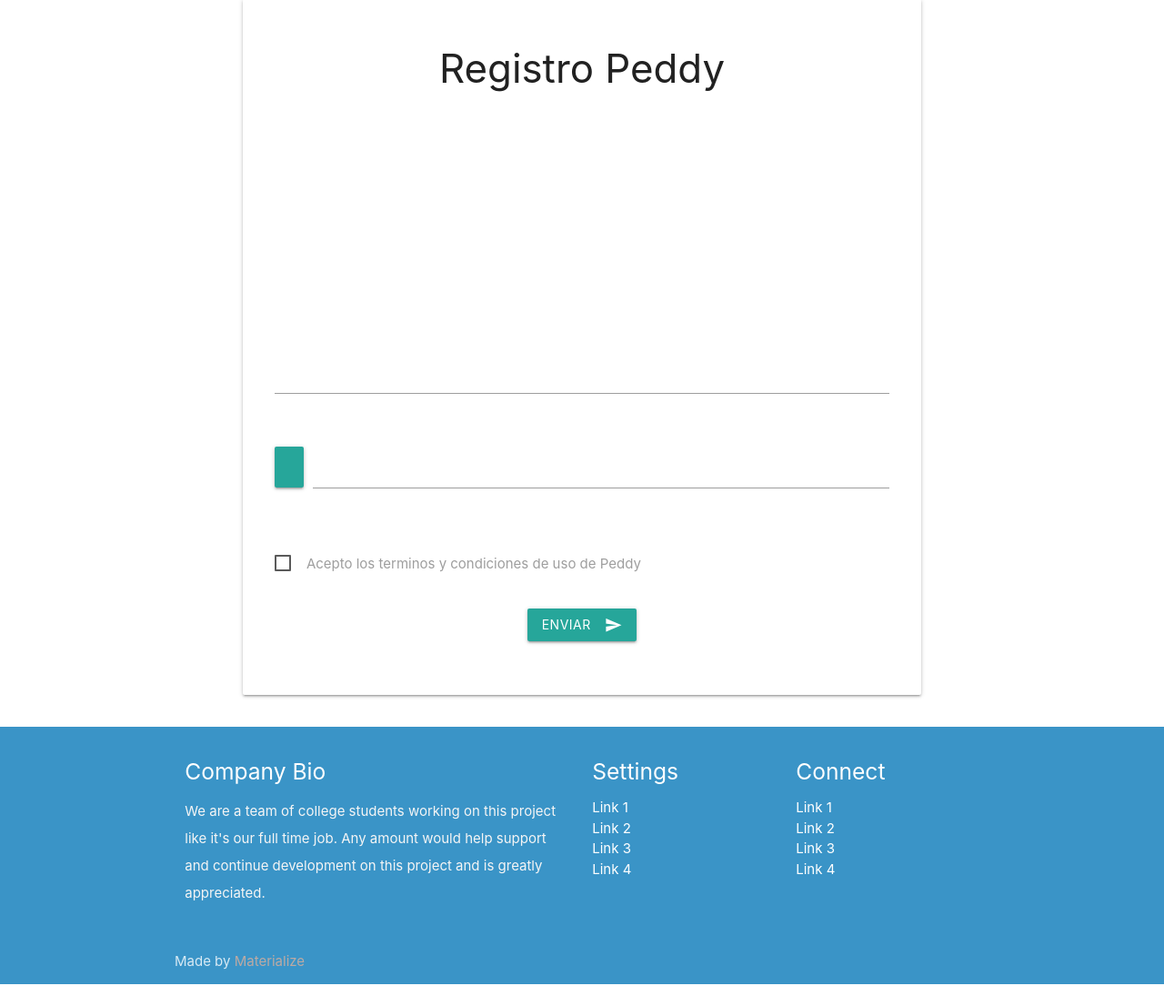
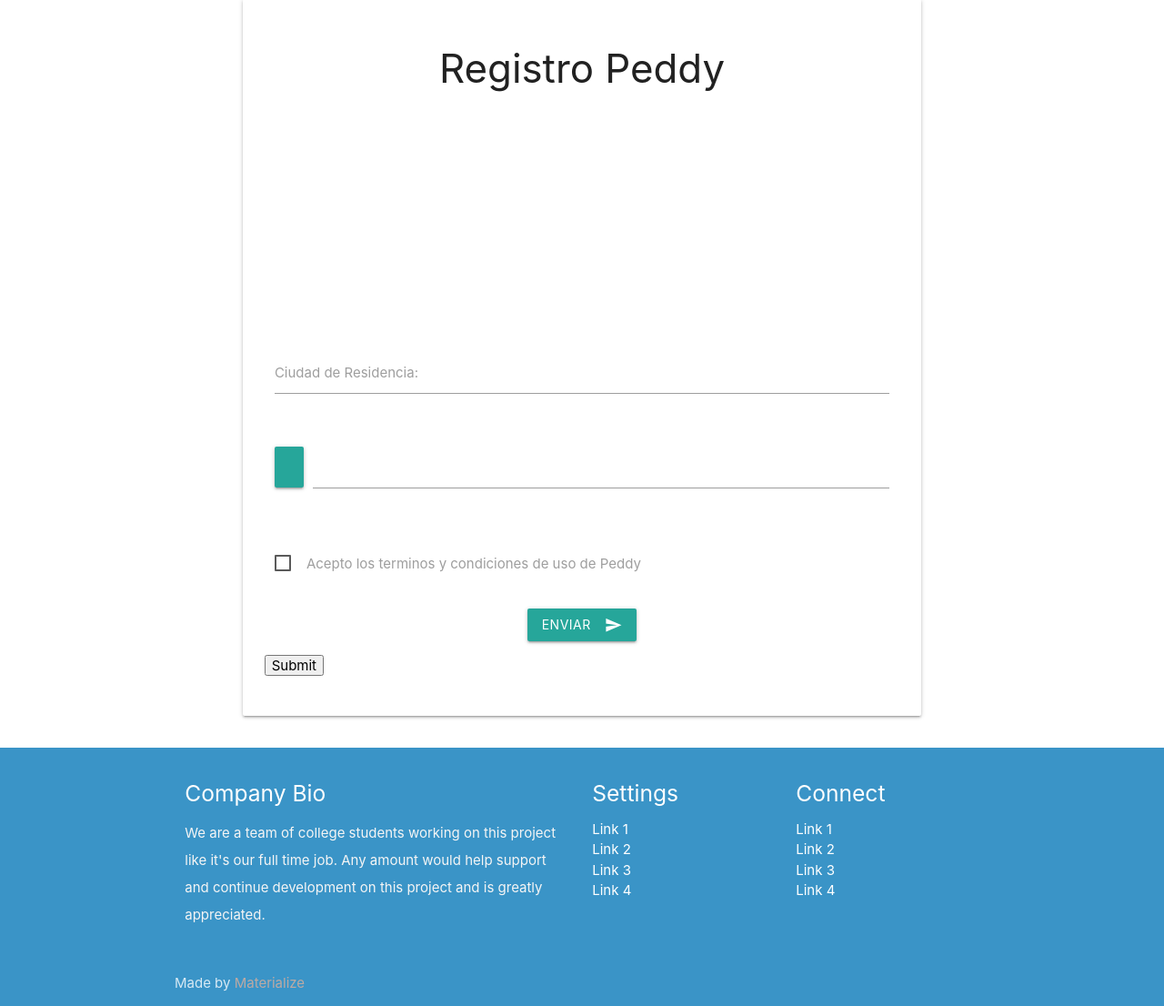
Before and after one commit to RamonRomeroQro/DeJodido, a Django app: template usuarios/templates/singup.html in a window 1280 px wide. Shown: the part 113-1219 px from the top of the page at 91% size. Before the commit the page ends 1195 px from the top, so only its background shows below. Run offline with Django 3.2, Linux system fonts and the light colour scheme; the template is opened without the code that fills it, so the values that code supplies are empty.

Commit message:
fixing create

```diff
--- a/static/css/style.css
+++ b/static/css/style.css
@@ -135,6 +135,14 @@
 .help, .help>*, .help>*>*, .help>*>*>*{
 
     font-size: x-small;
-  color: gray;
+  color: #3a94c7;
 
 }
+
+
+.error, .error>*, .error>*>*, .error>*>*>*{
+
+    font-size: x-small;
+  color: red;
+
+}
--- a/static/js/init.js
+++ b/static/js/init.js
@@ -126,11 +126,6 @@
   });
 
 
-    document.addEventListener('DOMContentLoaded', function() {
-    var elems = document.querySelectorAll('.slider');
-    var instances = M.Slider.init(elems, options);
-  });
-
   // Or with jQuery
 
   $(document).ready(function(){
--- a/templates/searchbar.html
+++ b/templates/searchbar.html
@@ -17,7 +17,7 @@
                             <div class="row" id="topbarsearch">
                               <div class="input-field col s6 s12 red-text">
                                 <i class="blue-text material-icons prefix">search</i>
-                                <input type="text" placeholder="search" id="autocomplete-input" class="autocomplete red-text" >
+                                <input type="text" placeholder="search"  class="autocomplete blue-text" >
                                 </div>
                               </div>
                             </div>
@@ -48,9 +48,9 @@
                        <div class="center row">
                           <div class="col s12 " >
                             <div class="row" id="topbarsearch">
-                              <div class="input-field col s6 s12 red-text">
+                              <div class="input-field col s6 s12 blue-text">
                                 <i class="red-text material-icons prefix">search</i>
-                                <input type="text" placeholder="search" id="autocomplete-input" class="autocomplete red-text" >
+                                <input type="text" placeholder="Ciudad" class="autocomplete blue-text" >
                                 </div>
                               </div>
                             </div>
--- a/usuarios/forms.py
+++ b/usuarios/forms.py
@@ -18,7 +18,7 @@
 
     class Meta:
         model = Usuario
-        fields = ('ciudad','fecha_nacimiento','genero','imagen')
+        fields = ('fecha_nacimiento','genero','imagen')
 
 
 class UsuarioReview(ModelForm):
--- a/usuarios/models.py
+++ b/usuarios/models.py
@@ -28,6 +28,7 @@
     genero = models.IntegerField(choices=GENEROS,verbose_name='Género', null=False, blank=False)
     imagen = models.ImageField(upload_to='imagen_usuarios', verbose_name='Imágen de Perfil', null=True, blank=True)
     ciudad = models.ForeignKey(Ciudad, on_delete=models.CASCADE, verbose_name="Ciudad de Residencia")
+    ciudadUnparsable = models.CharField( verbose_name="Ciudad Unparseable", max_length=500, blank=True, null=True, default='OK')
     fb_id = models.CharField(max_length=20, unique=True, blank=True, null=True)
 
 
@@ -36,7 +37,6 @@
     fecha = models.DateTimeField(default=timezone.now)
     usuario = models.ForeignKey(Usuario, on_delete=models.CASCADE)
     lugar = models.ForeignKey(Lugar, on_delete=models.CASCADE)
-
     calificacion = models.IntegerField(choices=calificaciones,verbose_name='Rating', null=False, blank=False, validators=[MinValueValidator(0),
                                                                                                    MaxValueValidator(5)]
                                        )
--- a/usuarios/templates/singup.html
+++ b/usuarios/templates/singup.html
@@ -22,8 +22,13 @@
                 <div class="input-field col s12">
                     {{ forma.username }}
                     {{ forma.username.label_tag }}
+
+                    <div class="error">
+                                            {{ forma.username.errors }}
+
+                    </div>
+
                     <div class="help">
-                    {{ forma.username.errors }}
                     {{ forma.username.help_text|safe }}
                     </div>
                 </div>
@@ -34,9 +39,13 @@
                 <div class="input-field col s12">
                     {{ forma.email }}
                     {{ forma.email.label_tag }}
+
+                     <div class="error">
+                    {{ forma.email.errors }}
+
+                    </div>
                             <div class="help">
 
-                    {{ forma.email.errors }}
                     {{ forma.email.help_text|safe }}
                             </div>
                 </div>
@@ -49,9 +58,13 @@
                 <div class="input-field col s12 m6">
                     {{ forma.password1 }}
                     {{ forma.password1.label_tag }}
+
+                    <div class="error">
+                    {{ forma.password1.errors }}
+
+                    </div>
                             <div class="help">
 
-                    {{ forma.password1.errors }}
                     {{ forma.password1.help_text|safe }}
                             </div>
                 </div>
@@ -59,9 +72,13 @@
                 <div class="input-field col s12 m6">
                     {{ forma.password2 }}
                     {{ forma.password2.label_tag }}
+                     <div class="error">
+                    {{ forma.password2.errors }}
+
+                    </div>
+
                             <div class="help">
 
-                    {{ forma.password2.errors }}
                     {{ forma.password2.help_text|safe }}
                             </div>
                 </div>
@@ -73,9 +90,12 @@
                 <div class="input-field col s12 m6">
                     {{ forma.first_name }}
                     {{ forma.first_name.label_tag }}
+                    <div class="error">
+                                            {{ forma.first_name.errors }}
+
+                    </div>
                             <div class="help">
 
-                    {{ forma.first_name.errors }}
                     {{ forma.first_name.help_text|safe }}
                             </div>
                 </div>
@@ -83,9 +103,12 @@
                   <div class="input-field col s12 m6">
                     {{ forma.last_name }}
                     {{ forma.last_name.label_tag }}
+                      <div class="error">
+                                              {{ forma.last_name.errors }}
+
+                      </div>
                             <div class="help">
 
-                    {{ forma.last_name.errors }}
                     {{ forma.last_name.help_text|safe }}
                             </div>
                 </div>
@@ -98,9 +121,12 @@
                 <div class="input-field col s12 m6">
                     {{ forma2.fecha_nacimiento }}
                     {{ forma2.fecha_nacimiento.label_tag }}
+                    <div class="error">
+                                            {{ forma2.fecha_nacimiento.errors }}
+
+                    </div>
                             <div class="help">
 
-                    {{ forma2.fecha_nacimiento.errors }}
                     {{ forma2.fecha_nacimiento.help_text|safe }}
                             </div>
                 </div>
@@ -108,26 +134,28 @@
                  <div class="input-field col s12 m6">
                     {{ forma2.genero }}
                     {{ forma2.genero.label_tag }}
-                            <div class="help">
+                     <div class="error">
+                                             {{ forma2.genero.errors }}
 
-                    {{ forma2.genero.errors }}
+                     </div>
+                            <div class="help ">
+
                     {{ forma2.genero.help_text|safe }}
                             </div>
                 </div>
 
                                 </div>
 
-                <div class="row">
+                    <div class="row">
 
 
 
                 <div class="input-field col s12">
-                    <input type="text" id="autocomplete-input" name="city" class="autocomplete">
-                    {{ forma2.ciudad.label_tag }}
+                    <input type="text" id="" name="city" class="autocomplete">
+                    <label for="id_usuario-ciudad">Ciudad de Residencia:</label>
                             <div class="help">
 
-                    {{ forma2.ciudad.errors }}
-                    {{ forma2.ciudad.help_text|safe }}
+
                             </div>
                 </div>
                 </div>
@@ -143,9 +171,12 @@
                   <div class="file-path-wrapper">
                     <input class="file-path validate" type="text">
                   </div>
+                    <div class="error">
+                                            {{ forma2.imagen.errors }}
+
+                    </div>
                     <div class="help">
 
-                    {{ forma2.imagen.errors }}
                     {{ forma2.imagen.help_text|safe }}
                             </div>
                 </div>
@@ -156,7 +187,7 @@
 
                  <div class="input-field col s12  center center-align">
                      <label class="center center-align">
-        <input type="checkbox" class="center center-align"/>
+        <input type="checkbox" required class="center center-align"/>
         <span class="center center-align">Acepto los terminos y condiciones de uso de Peddy</span>
       </label>
                 </div>
@@ -164,15 +195,7 @@
                 </div>
                  <br>
 
-                                 <div class="row ">
 
-                  <div class="input-field col s12 center center-align">
-<button class="btn waves-effect waves-light" type="submit" name="action">Enviar
-    <i class="material-icons right">send</i>
-  </button>
-                  </div>
-
-                                 </div>
 
 
 
@@ -186,6 +209,22 @@
 
 
             </form>
+
+               <div class="row ">
+
+                  <div class="input-field col s12 center center-align">
+<button class="btn waves-effect waves-light" type="submit" name="action">Enviar
+    <i class="material-icons right">send</i>
+  </button>
+                  </div>
+
+                   <button type="submit"  value="Submit">Submit</button>
+
+
+                                 </div>
+
+
+
           </div>
 
       </div>
```
Also changed, not shown: usuarios/views.py (+25 -8 lines).
